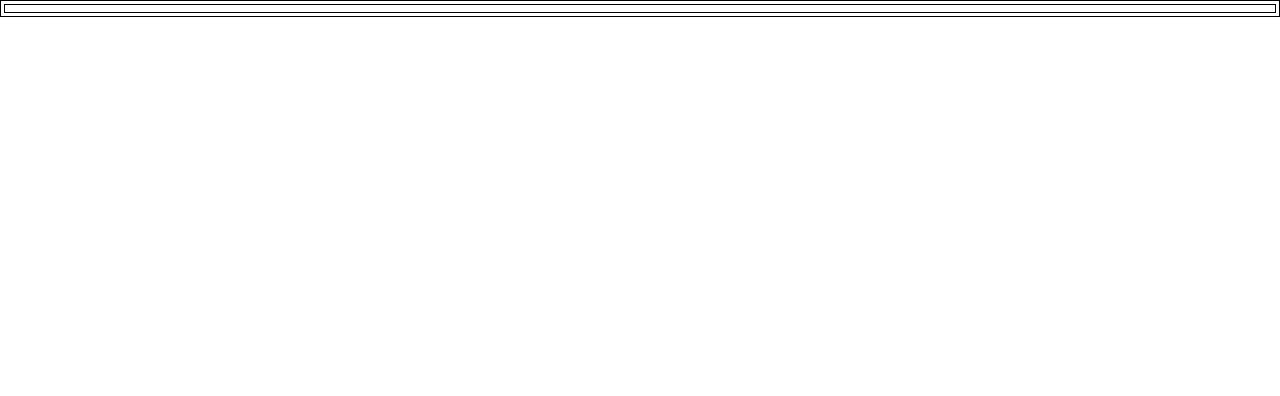
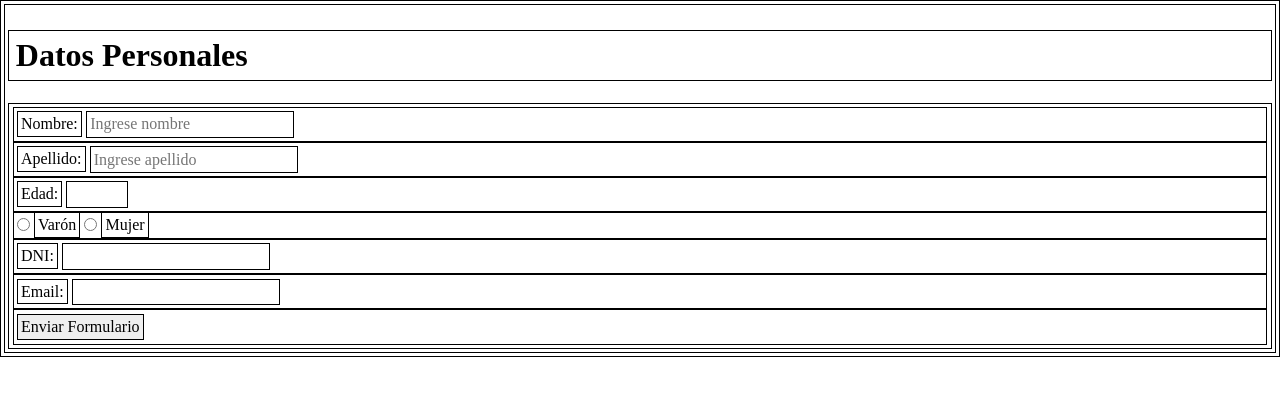
Before and after one commit to Halutor/hachaton_sem03, a plain HTML site: page index.html in a window 1280 px wide. Drawn offline with Linux system fonts and the light colour scheme.

Commit message:
Reto04: Se crea estructura y normalize

```diff
--- a/index.html
+++ b/index.html
@@ -10,4 +10,50 @@
 <body>
 
 </body>
+
+
+<h1>Datos Personales</h1>
+
+<form>
+
+    <div>
+        <label for="id_nombre">Nombre:</label>
+        <input type="text" id="id_nombre" placeholder="Ingrese nombre" required pattern="[A-Za-z]+">
+    </div>
+
+    <div>
+        <label for="id_apellido">Apellido:</label>
+        <input type="text" id="id_apellido" placeholder="Ingrese apellido" required pattern="[A-Za-z]+" >
+    </div>
+
+    <div>
+        <label for="id_edad">Edad:</label>
+        <input type="number" id="id_edad" min="18" max="80" required pattern="[0-9]+">
+    </div>
+
+    <div>
+        <input type="radio" name="sexo" id="id_sexo" value="Varón">
+        <label for="id_sexo">Varón</label>
+        <input type="radio" name="sexo" id="id_sexo" value="Mujer">
+        <label for="id_sexo">Mujer</label>
+    </div>
+
+    <div>
+        <label for="id_dni">DNI:</label>
+        <input type="text" id="id_dni" minlength="8" required pattern="[A-Za-z0-9]+">
+    </div>
+
+    <div>
+        <label for="id_email">Email:</label>
+        <input type="email" id="id_email" required>
+    </div>
+
+    <div>
+        <input type="submit" value="Enviar Formulario">
+    </div>
+
+
+</form>
+
+
 </html>
```
